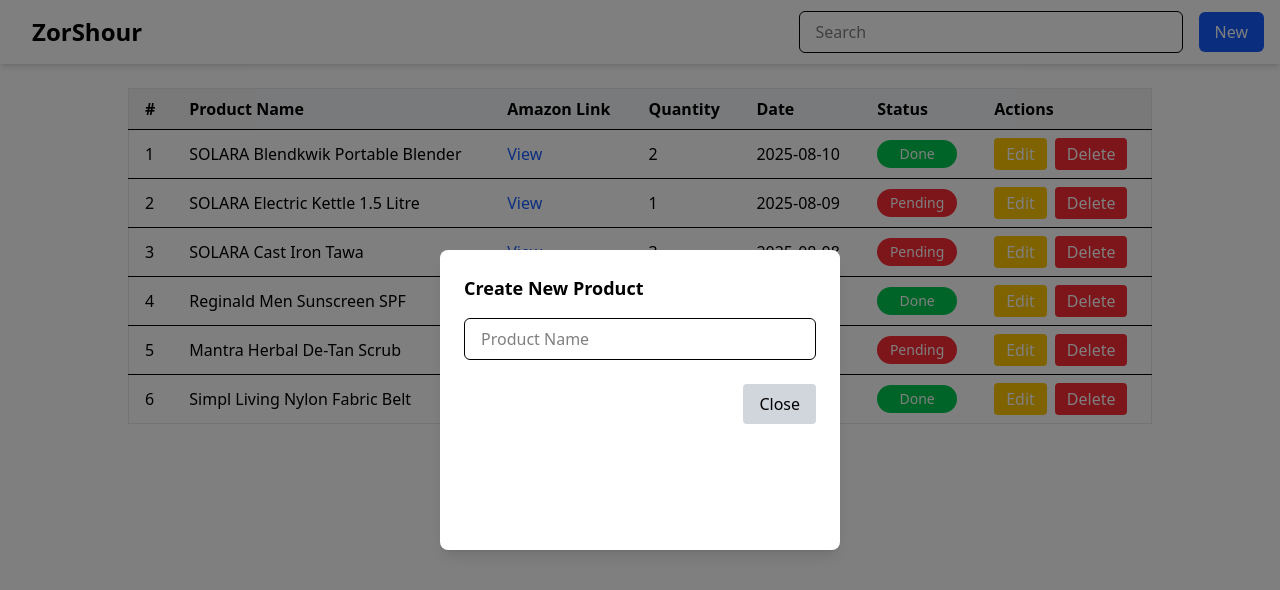
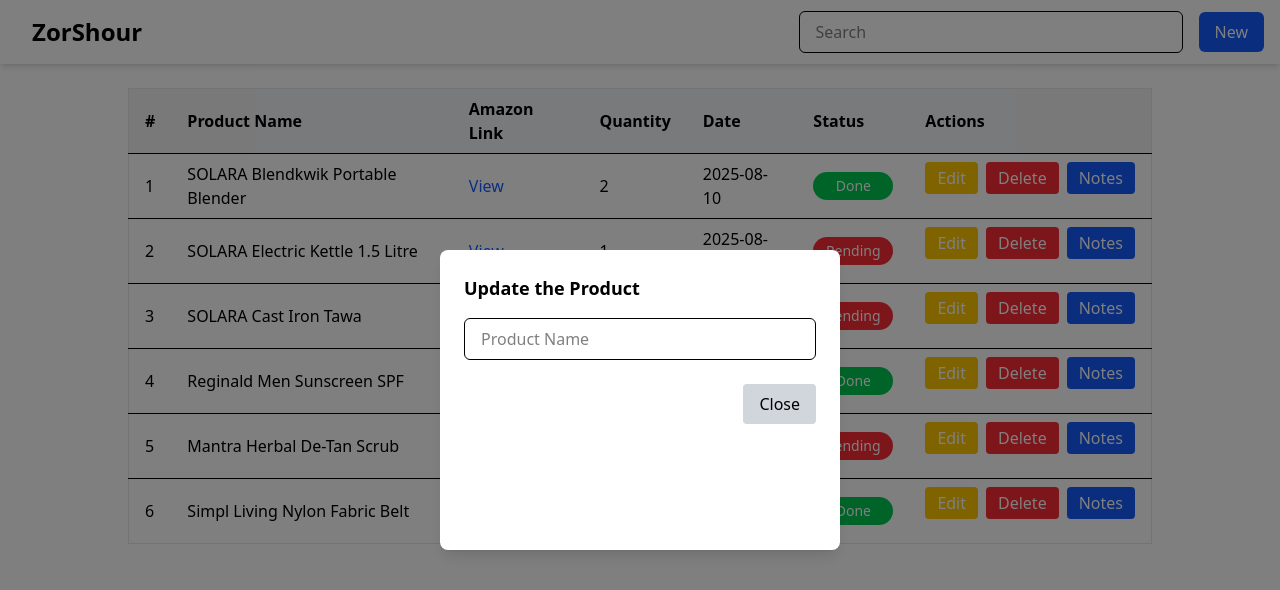
Before and after one commit to Anirudh2244/CRUD, a React (Vite) app: page / in a window 1280 px wide. Shown: the top 590 px of the page. Built offline with nearby package versions, Linux system fonts and the light colour scheme.

Commit message:
Edit and Notes Modal

```diff
--- a/src/App.jsx
+++ b/src/App.jsx
@@ -1,7 +1,7 @@
 import { useState, useEffect } from "react";
 import "./App.css";
 import Navbar from "./Navbar";
-import Table from "./Table";
+import ProductTable from "./ProductTable";
 import Modal from "./Modal";
 
 function App() {
@@ -11,130 +11,55 @@
 
   function main() {
     console.log("hiiiiiii");
-
-    // API fetch calls
-    // fetch("http://localhost:3000/products")
-    //   .then((res) => res.json())
-    //   .then((data) => console.log(data))
-    //   .catch((err) => console.log(err));
-
-    // async function getData() {
-    //   try {
-    //     let res = await fetch("http://localhost:3000/products");
-    //     let data = await res.json();
-    //     console.log(data);
-    //   } catch (err) {
-    //     console.log(err);
-    //   }
-    // }
-    // getData();
-
-    // const resquestInIt = {
-    //   method: 'POST',
-    //   headers: { 'Content-Type': 'application/json' },
-    //   body: JSON.stringify({ name: 'New Item' }),
-    // };
-
-    // fetch('http://localhost:3000/products', resquestInIt)
-    //   .then(res => res.json())
-    //   .then(data => console.log(data))
-    //   .catch(err => console.error(err));
-
-    // async function postData() {
-    //   try {
-    //     let res = await fetch('http://localhost:3000/products', resquestInIt);
-    //     let data = await res.json();
-    //     console.log(data);
-    //   } catch (err) {
-    //     console.log(err);
-    //   }
-    // }
-    // postData()
-
-    // const putInIt = {
-    //   method: 'PUT',
-    //   headers: {'content-type': 'application/json'},
-    //   body: JSON.stringify({ name: 'Updated Item', price: 100 })
-    // }
-
-    // fetch('http://localhost:3000/products/1', putInIt)
-    // .then(res=> res.json())
-    // .then(data=> console.log(data))
-    // .catch(err=> console.log(err))
-
-    // async function putData(){
-    //   try{
-    //     let res = await fetch('http://localhost:3000/products/1', putInIt);
-    //     let data = await res.json();
-    //     console.log(data);
-    //   } catch(err){
-    //     console.log(err)
-    //   }
-    // }
-    // putData()
-
-    // let patched =  {
-    //     method: 'PATCH',
-    //     headers: { 'Content-Type': 'application/json' },
-    //     body: JSON.stringify({ price: 120 })
-    //   }
-
-    //   fetch('http://localhost:3000/products/1', patched)
-    //     .then(res => res.json())
-    //     .then(data => console.log(data))
-    //     .catch(err => console.error(err));
-
-    // async function patchData() {
-    //   try {
-    //     const res = await fetch('https://jsonplaceholder.typicode.com/todos/1', patched)
-    //     ;
-    //     const data = await res.json();
-    //     console.log(data);
-    //   } catch (err) {
-    //     console.error(err);
-    //   }
-    // }
-
-    // fetch('http://localhost:3000/products/3255', {
-    //     method: 'DELETE'
-    //   })
-    //     .then(res => res.json())
-    //     .then(data => console.log(data))
-    //     .catch(err => console.error(err));
-
-    // async function deleteData() {
-    //   try {
-    //     const res = await fetch('https://jsonplaceholder.typicode.com/todos/1', {
-    //       method: 'DELETE'
-    //     });
-    //     const data = await res.json();
-    //     console.log(data);
-    //   } catch (err) {
-    //     console.error(err);
-    //   }
-    // }
-
-    // deleteData()
   }
 
-  const [showCreateModal, setShowCreateModal] = useState(true);
+  const [showCreateModal, setShowCreateModal] = useState(false);
+  const [showNotesModal, setShowNotesModal] = useState(false);
+  const [showEditModal, setShowEditModal] = useState(true);
 
   return (
     <>
       <div className="flex flex-col items-center justify-center w-full">
-        <Navbar />
-        <Table />
+        <Navbar onNewClick={() => setShowCreateModal(true)} />
+        <ProductTable
+          onNotesClick={() => setShowNotesModal(true)}
+          onEditClick={() => setShowEditModal(true)}
+        />
+
         <Modal
           show={showCreateModal}
           onClose={() => setShowCreateModal(false)}
           heading="Create New Product"
         >
-          {" "}
           <input
             type="text"
             placeholder="Product Name"
             className="w-full px-4 py-2 border rounded-md"
-          />
+          ></input>
+        </Modal>
+
+        <Modal
+          show={showEditModal}
+          onClose={() => setShowEditModal(false)}
+          heading="Update the Product"
+        >
+          <input
+            type="text"
+            placeholder="Product Name"
+            className="w-full px-4 py-2 border rounded-md"
+          ></input>
+        </Modal>
+
+        <Modal
+          show={showNotesModal}
+          onClose={() => setShowNotesModal(false)}
+          heading="Additional Notes"
+        >
+          <textarea
+            type="textbox"
+            placeholder="write additional infromation related to orders"
+            className="w-full px-4 py-2 border rounded-md"
+          ></textarea>
         </Modal>
       </div>
     </>
--- a/src/Navbar.jsx
+++ b/src/Navbar.jsx
@@ -1,7 +1,7 @@
 import React from "react";
 import NewProductModal from "./Modal";
 
-export default function () {
+export default function (props) {
   return (
     <nav className="flex items-center justify-between w-full shadow-md gap-4 px-4 py-2">
       {/* Logo Section */}
@@ -18,7 +18,10 @@
         </div>
 
         {/* New Button */}
-        <button className="bg-blue-600 hover:bg-blue-700 text-white px-4 py-2 rounded-md">
+        <button
+          className="bg-blue-600 hover:bg-blue-700 text-white px-4 py-2 rounded-md"
+          onClick={props.onNewClick}
+        >
           New
         </button>
       </div>
--- a/src/Table.jsx
+++ b/src/ProductTable.jsx
@@ -1,6 +1,6 @@
 import React, { useState } from "react";
 
-const ProductTable = () => {
+const ProductTable = (props) => {
   const [products, setProducts] = useState([
     {
       id: 1,
@@ -101,6 +101,7 @@
                 </td>
                 <td className="px-4 py-2">{p.quantity}</td>
                 <td className="px-4 py-2">{p.date}</td>
+
                 <td className="px-4 py-2">
                   <button
                     onClick={() => statusBtn(p.id)}
@@ -111,9 +112,10 @@
                     {p.status}
                   </button>
                 </td>
-                <td className="px-4 py-2 flex gap-2">
+
+                <td className="px-4 py-2 flex gap-2 items-center justify-center">
                   <button
-                    onClick={() => handleEdit(p.id)}
+                    onClick={() => props.onEditClick()}
                     className="px-3 py-1 bg-yellow-400 text-white rounded hover:bg-yellow-500"
                   >
                     Edit
@@ -123,6 +125,12 @@
                     className="px-3 py-1 bg-red-500 text-white rounded hover:bg-red-600"
                   >
                     Delete
+                  </button>
+                  <button
+                    onClick={() => props.onNotesClick()}
+                    className="px-3 py-1 text-white rounded bg-blue-600 hover:bg-blue-700"
+                  >
+                    Notes
                   </button>
                 </td>
               </tr>
```
Also changed, not shown: src/Form.jsx (added, +11 -0 lines).
